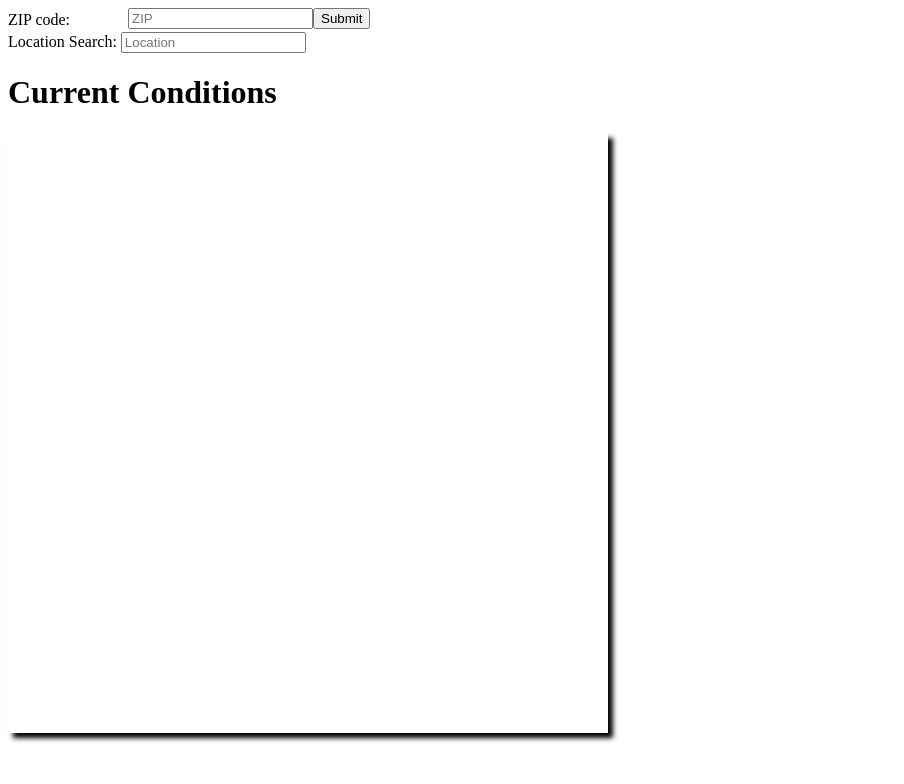
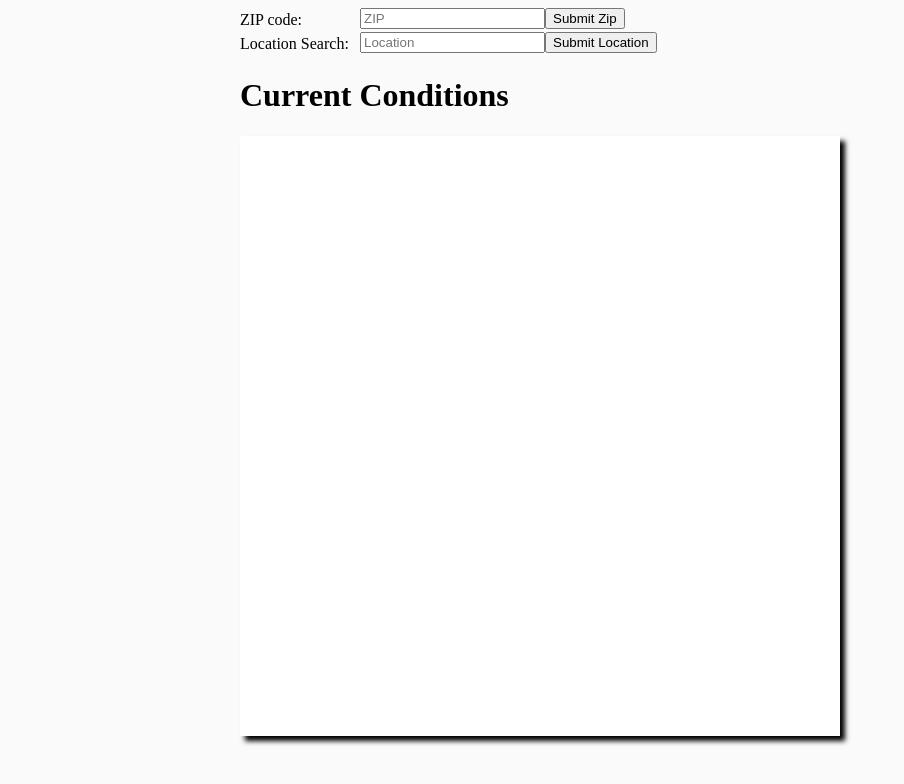
Before and after one commit to Furin/WeatherService, a plain HTML site: page index.html in a window 1280 px wide. Shown: the whole page, without its empty margins (0-904 px from the left). Drawn offline with nearby package versions, Linux system fonts and the light colour scheme; some packages are replaced by stand-ins of ours.

Commit message:
Submit Button Add
Adding submit button. Doing some minor styling. And removing a listener
since this functionality will be covered by the submit button. Also
changed html structure slightly.

```diff
--- a/index.html
+++ b/index.html
@@ -11,12 +11,12 @@
 		<div id="wrapper">
       <form id="weatherService">
         <label for="zipCodeTextBox">ZIP code: </label><input id="zipCodeTextBox" type="text" placeholder="ZIP">
-        <input id="submitButton" type="submit" value="Submit">
+        <input id="submitZip" type="submit" value="Submit Zip">
       </form>
-	  <form id="autoCompleteForm">
-		<label for="locationSearch">Location Search: </label><input id="locationSearch" type="text" placeholder="Location">
-
-	  </form>
+      <form id="autoCompleteForm">
+        <label for="locationSearch">Location Search: </label><input id="locationSearch" type="text" placeholder="Location">
+        <input id="submitPlace" type="submit" value="Submit Location">
+      </form>
       <h1>Current Conditions</h1>
       <div id="results">
       </div>
--- a/javascript/weatherInterface.js
+++ b/javascript/weatherInterface.js
@@ -18,15 +18,12 @@ $(function() {
     $weatherService.submit(function(){
         // reset result box to nothing
         $results.html('');
-		captureZipCode();
+        captureZipCode();
         return false;
     });
 
 	// Set up the auto complete field
 	locationAutoComplete();
-
-	// Auto complete event
-	google.maps.event.addListener(autoComplete, 'place_changed', queryAutoComplete);
 
 	// Set up submit event on autoCompleteForm
 	$autoCompleteForm.submit(function(){
--- a/styles/gangnam.css
+++ b/styles/gangnam.css
@@ -1,22 +1,32 @@
+body {
+  background-color: rgb(250,250,250);
+}
+
+#wrapper {
+  width: 800px;
+  margin: 0 auto;
+}
+
 #results {
   width: 600px;
   height: 600px;
   border: 1px black;
   box-shadow: 5px 5px 5px black;
+  background-color: rgb(255, 255, 255);
 }
 
-#weatherService:after {
+form:after {
   content: '';
   display: block;
   clear: left;
 }
 
-#weatherService input {
+form input {
   display: inline-block;
   float: left;
 }
 
-#weatherService label {
+form label {
   display: inline-block;
   float: left;
   clear: left;
```
